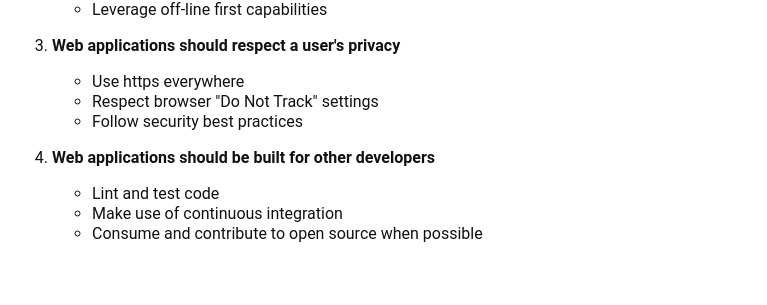
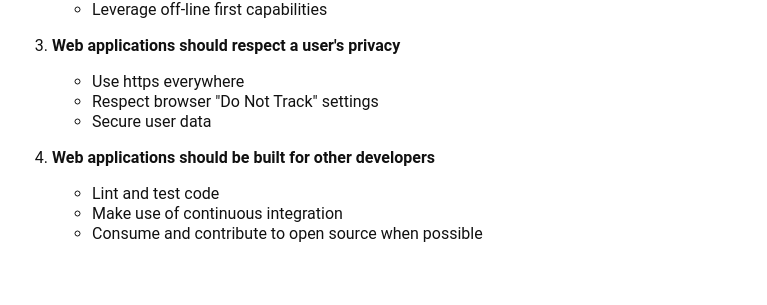
Before and after one commit to ascott1/ethicalweb.org, a Jekyll site: the page built from index.html, in a window 1280 px wide. Shown: the part 447-752 px from the top of the page, without its empty margins (248-1015 px from the left). Built offline with Jekyll 4.4.1, drawn with Linux system fonts in a browser that asks for light colours.

Commit message:
rephrase security

```diff
--- a/index.html
+++ b/index.html
@@ -30,7 +30,7 @@ layout: default
       <ul>
         <li>Use https everywhere</li>
         <li>Respect browser "Do Not Track" settings</li>
-        <li>Follow security best practices</li>
+        <li>Secure user data</li>
       </ul>
     </li>
     <li>
```
